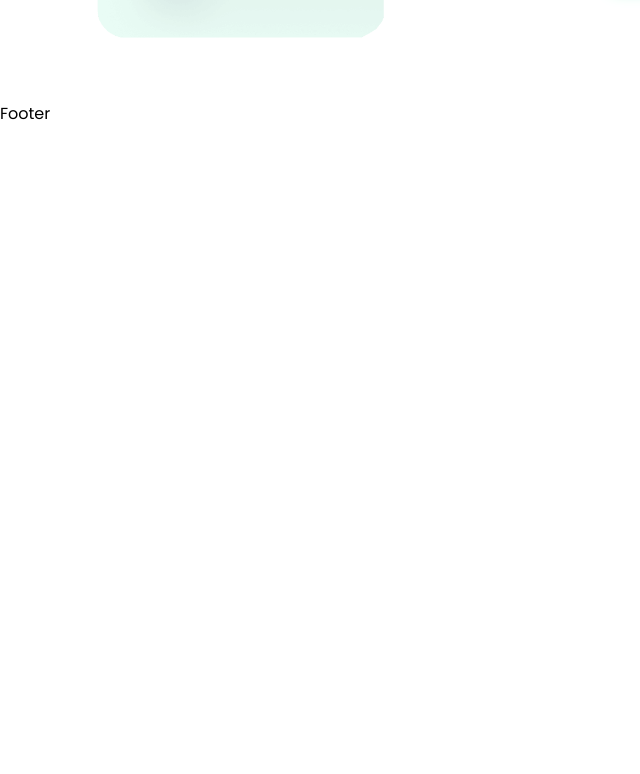
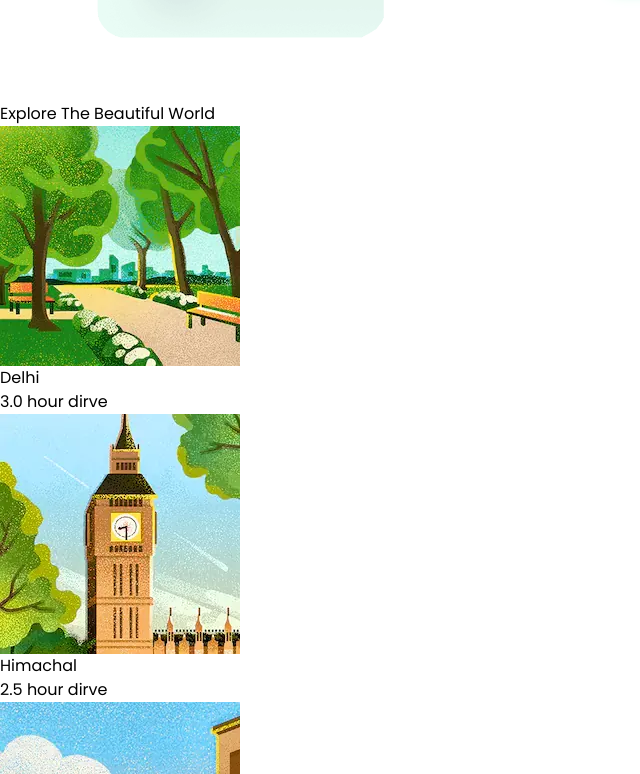
Before and after one commit to roktim32/Roamify-Travel-Website, a React (Vite) app: page / in a window 1280 px wide. Shown: the part 1646-2420 px from the top of the page, without its empty margins (0-640 px from the left). Before the commit the page ends 1772 px from the top, so only its background shows below. Built offline with nearby package versions, Linux system fonts and the light colour scheme; a web font is replaced by a local one.

Commit message:
Added Explore component

```diff
--- a/src/App.jsx
+++ b/src/App.jsx
@@ -1,5 +1,5 @@
-import { Navbar, Hero, Footer, Memory } from "./components"
-import { hero, navlinks, memory } from "./data/roamifydata"
+import { Navbar, Hero, Footer, Memory, Explore } from "./components"
+import { hero, navlinks, memory, placesAPI } from "./data/roamifydata"
 
 function App() {
   return (
@@ -7,6 +7,7 @@ function App() {
       <Navbar navlinks={navlinks} />
       <Hero hero={hero} />
       <Memory memory={memory} />
+      <Explore title="Explore The Beautiful World" placesAPI={placesAPI} />
       <Footer />
     </>
   )
--- /dev/null
+++ b/src/components/Explore.jsx
@@ -0,0 +1,30 @@
+import React from 'react'
+
+const Explore = ({ title, placesAPI }) => {
+    return (
+        <>
+            <div className=''>
+                <div className=''>
+                    <div className=''>
+                        <h1 className=''>{title}</h1>
+                    </div>
+                    <div className=''>
+                        {placesAPI?.map((val, i) => (
+                            <div key={i} className=''>
+                                <div className=''>
+                                    <img src={val.placeImg} alt={val.location} className='' />
+                                </div>
+                                <div className=''>
+                                    <h1>{val.location}</h1>
+                                    <p>{val.distance}</p>
+                                </div>
+                            </div>
+                        ))}
+                    </div>
+                </div>
+            </div>
+        </>
+    )
+}
+
+export default Explore
```
Also changed, not shown: src/components/index.js (+5 -4 lines).
